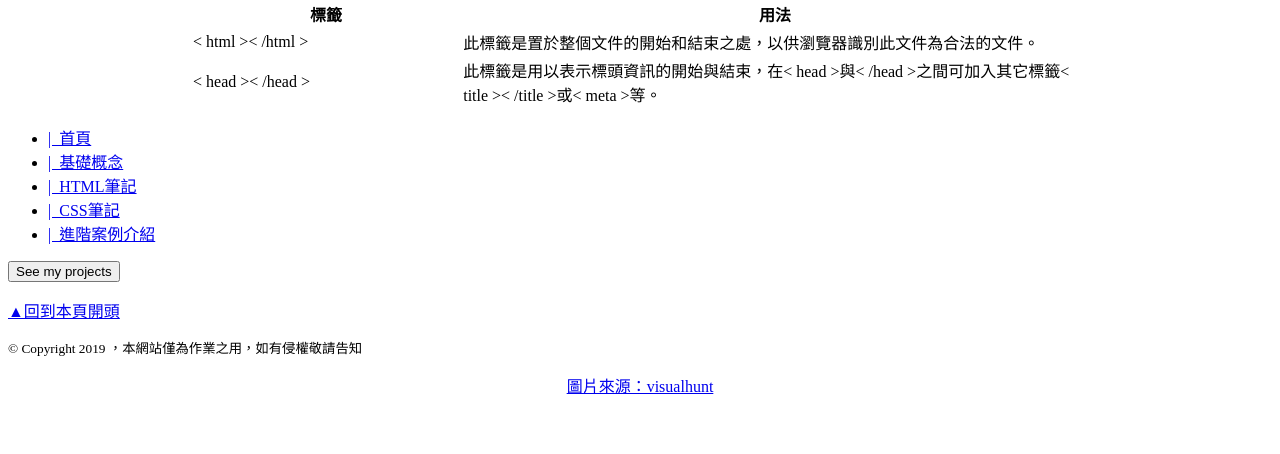
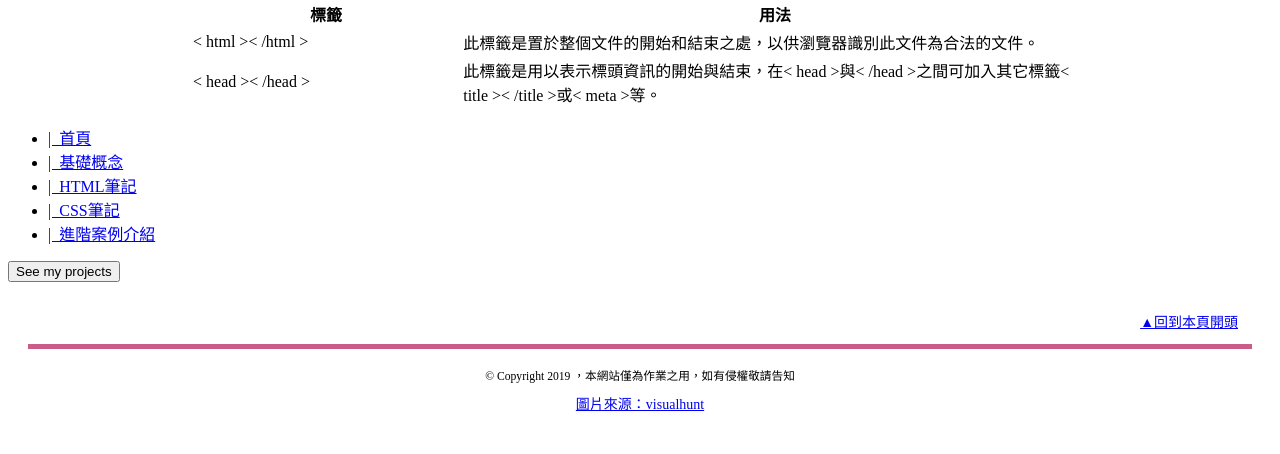
Before and after one commit to imkliang/imkliang.github.io, a PHP site: page / in a window 1280 px wide. Shown: the part 950-1404 px from the top of the page. Before the commit the page ends 1344 px from the top, so only its background shows below. Run offline with PHP 8.4, Linux system fonts and the light colour scheme.

Commit message:
Update style.css

```diff
--- a/style.css
+++ b/style.css
@@ -19,3 +19,21 @@
 #css{
 	background: #F7F1EB;
 }
+/* 頁尾設定 */
+footer{
+    font-size:14px;
+    font-weight: 200;
+    line-height: 1em;
+    padding: 20px;
+}
+/* 回到本頁開頭 */
+.pagetop {
+    text-align: right;
+    margin: 1em;
+}
+/* 著作權資訊 */
+.copyright {
+    border-top: solid 5px #CA5D87;
+    text-align: center;
+    padding-top: 20px;
+}
```
